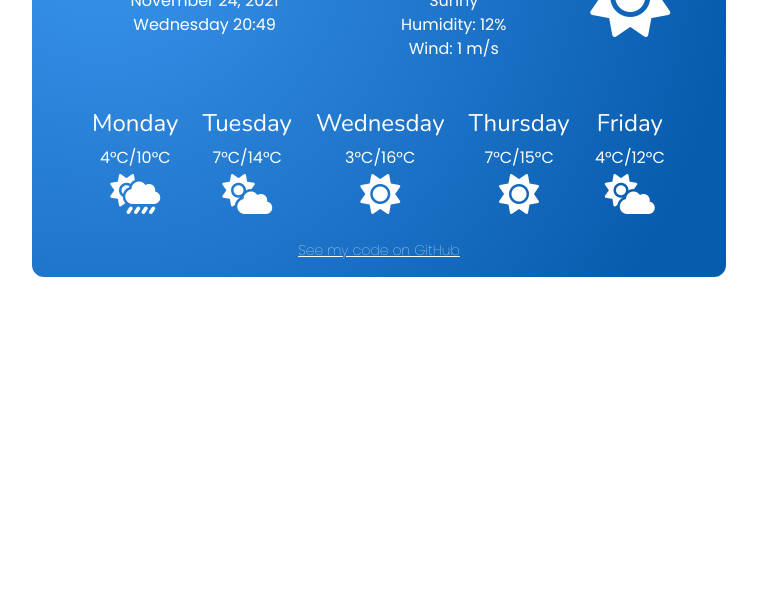
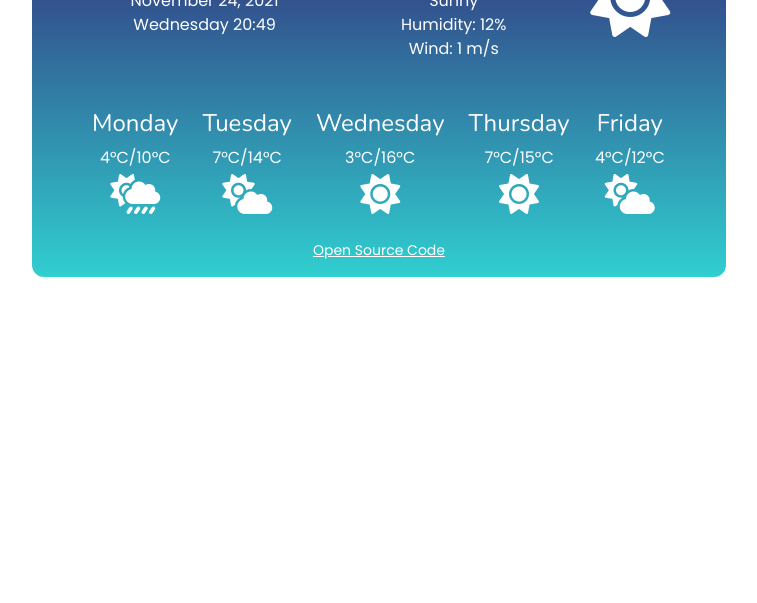
Before and after one commit to iva-pa/weather-app, a plain HTML site: page index.html in a window 1280 px wide. Shown: the part 197-800 px from the top of the page, without its empty margins (261-1018 px from the left). Drawn offline with nearby package versions, Linux system fonts and the light colour scheme; no server answers; a web font is replaced by a local one.

Commit message:
Updated background gradients

```diff
--- a/index.html
+++ b/index.html
@@ -142,11 +142,10 @@
             </div>
         </div>
 <div class="link">
-    <a href="https://github.com/iva-pa/weather-app" id="github-link">See my code on GitHub</a>
+    <a href="https://github.com/iva-pa/weather-app" id="github-link">Open Source Code</a>
 </div>
     </div>
     </div>
-
     </div>
     <script src="script.js"></script>
 </body>
--- a/style.css
+++ b/style.css
@@ -18,11 +18,7 @@ h1 {
   padding: 15px 60px;
   border: solid;
   border-radius: 15px;
-  background: radial-gradient(
-    circle at 10% 20%,
-    rgb(59, 149, 237) 0%,
-    rgb(7, 91, 173) 90%
-  );
+  background: linear-gradient(to top, #30cfd0 0%, #330867 100%);
   border-color: white;
   text-align: center;
   font-family: "Poppins", sans-serif;
@@ -70,6 +66,5 @@ form {
 }
 #github-link {
   color: white;
-  font-weight: lighter;
   font-size: 14px;
 }
```
